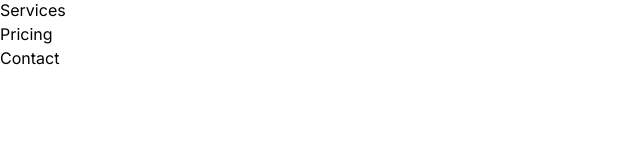
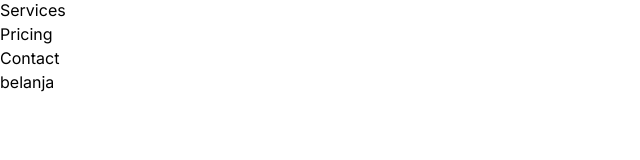
Before and after one commit to ekireski9983/shopping_nextjs, a Next.js app: page /pakaian in a window 1280 px wide. Before the commit this address had no page. Shown: the part 589-749 px from the top of the page, without its empty margins (0-640 px from the left). Built offline with nearby package versions, Linux system fonts and the light colour scheme.

Commit message:
update page dan file

```diff
--- /dev/null
+++ b/src/app/pakaian/page.js
@@ -0,0 +1,5 @@
+export default function pakaian (){
+    return(
+      <>belanja</>
+    );
+  }
--- /dev/null
+++ b/src/app/sekolah/page.js
@@ -0,0 +1,5 @@
+export default function sekolah (){
+    return(
+      <>belanja</>
+    );
+  }
```
